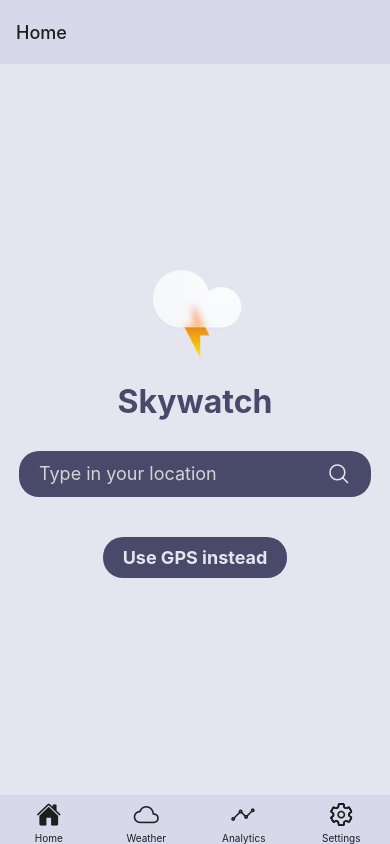
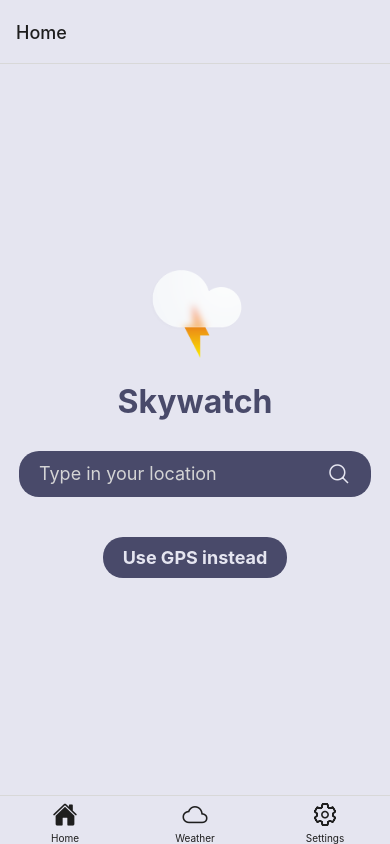
Before and after one commit to maacoun/reactnative-weatherapp, a React Native app: screen / in a window 390 px wide. Built offline with nearby package versions, Linux system fonts and the light colour scheme.

Commit message:
working base

```diff
--- a/App.js
+++ b/App.js
@@ -51,14 +51,14 @@ const Root = () => {
         initialRouteName="Home"
         screenOptions={({ route }) => ({
           headerStyle: {
-            backgroundColor: settings.theme === "dark" ? "#1e1e1e" : "#d8d8eb",
+            backgroundColor: settings.theme === "dark" ? "#1e1e1e" : "#e5e5f0",
           },
-          headerTintColor: settings.theme === "dark" ? "#d8d8eb" : "#1e1e1e",
+          headerTintColor: settings.theme === "dark" ? "#e5e5f0" : "#1e1e1e",
           tabBarStyle: {
-            backgroundColor: settings.theme === "dark" ? "#1e1e1e" : "#d8d8eb",
+            backgroundColor: settings.theme === "dark" ? "#1e1e1e" : "#e5e5f0",
           },
-          tabBarActiveTintColor: settings.theme === "dark" ? "#d8d8eb" : "#1e1e1e",
-          tabBarInactiveTintColor: settings.theme === "dark" ? "#d8d8eb" : "#1e1e1e",
+          tabBarActiveTintColor: settings.theme === "dark" ? "#e5e5f0" : "#1e1e1e",
+          tabBarInactiveTintColor: settings.theme === "dark" ? "#e5e5f0" : "#1e1e1e",
           tabBarIcon: ({ focused, color, size }) => {
             let iconName;
             if (route.name === SCREEN_HOME) {
@@ -76,7 +76,7 @@ const Root = () => {
       >
         <Tab.Screen name={SCREEN_HOME} component={Home} />
         <Tab.Screen name={SCREEN_WEATHER} component={Weather} />
-        <Tab.Screen name={SCREEN_ANALYTICS} component={Analytics} />
+        {/* <Tab.Screen name={SCREEN_ANALYTICS} component={Analytics} /> */}
         <Tab.Screen name={SCREEN_SETTINGS} component={Settings} />
       </Tab.Navigator>
     </NavigationContainer>
--- a/app.json
+++ b/app.json
@@ -9,7 +9,7 @@
     "splash": {
       "image": "./assets/cloudy.png",
       "resizeMode": "contain",
-      "backgroundColor": "#ffffff"
+      "backgroundColor": "#e5e5f0"
     },
     "assetBundlePatterns": [
       "**/*"
@@ -20,7 +20,7 @@
     "android": {
       "adaptiveIcon": {
         "foregroundImage": "./assets/cloudy.png",
-        "backgroundColor": "#ffffff"
+        "backgroundColor": "#e5e5f0"
       },
       "permissions": []
     },
--- a/screens/SettingsScreen.jsx
+++ b/screens/SettingsScreen.jsx
@@ -1,5 +1,5 @@
 import React, { useState } from 'react';
-import { View, Text, Switch, StyleSheet, TextInput, KeyboardAvoidingView, Platform } from 'react-native';
+import { View, Text, Switch, StyleSheet, TextInput, KeyboardAvoidingView, Platform, Button,TouchableOpacity } from 'react-native';
 import { ScrollView } from 'react-native-gesture-handler';
 import {useDataContext} from "../providers/SettingsProvider";
 import * as Location from 'expo-location';
@@ -9,8 +9,7 @@ import darkTheme from '../styles/darkTheme';
 const SettingsScreen = () => {
   const [settings, setSettings] = useDataContext();
   const styles = settings.theme === 'light' ? lightTheme : darkTheme;
-  const [{ illuminance }, setData] = useState({ illuminance: 0 });
-
+  const [hometown, setHometown] = useState(settings.defaultHometown);
 
   const cancelGPSPermission = async () => {
     await Location.hasServicesEnabledAsync();
@@ -33,6 +32,14 @@ const SettingsScreen = () => {
     }
   };
 
+  const handleHometownChange = () => {
+    setSettings({
+      ...settings,
+      defaultHometown: hometown,
+    });
+    setHometown('');
+  };
+
   return (
     <ScrollView style={styles.settingsScreenContainer}>
       <View style={styles.section}>
@@ -40,15 +47,14 @@ const SettingsScreen = () => {
         <View style={styles.sectionRow}>
           <Text style={styles.sectionSubtitle}>{settings.defaultHometown}</Text>
           <TextInput
-            style={styles.sectionTextInput}
-            value={settings.defaultHometown}
-            onChangeText={(text) =>
-              setSettings({
-                ...settings,
-                defaultHometown: text,
-              })
-            }
+            style={styles.sectionSubtitle}
+            onChangeText={setHometown}
+            value={hometown}
+            placeholder='Enter a new hometown'
           />
+          <TouchableOpacity onPress={handleHometownChange} style={styles.button}>
+            <Text style={styles.buttonText}>Change</Text>
+          </TouchableOpacity>
         </View>
       </View>
       <KeyboardAvoidingView behavior={Platform.OS === 'ios' ? 'padding' : 'height'} keyboardVerticalOffset={100}>
--- a/styles/lightTheme.js
+++ b/styles/lightTheme.js
@@ -216,7 +216,7 @@ const lightTheme = StyleSheet.create({
   sectionTextInput: {
     fontSize: 16,
     color: colors.text,
-    backgroundColor: colors.secondary,
+    backgroundColor: colors.accent,
     borderRadius: 10,
     padding: 10,
     width: 100,
```
